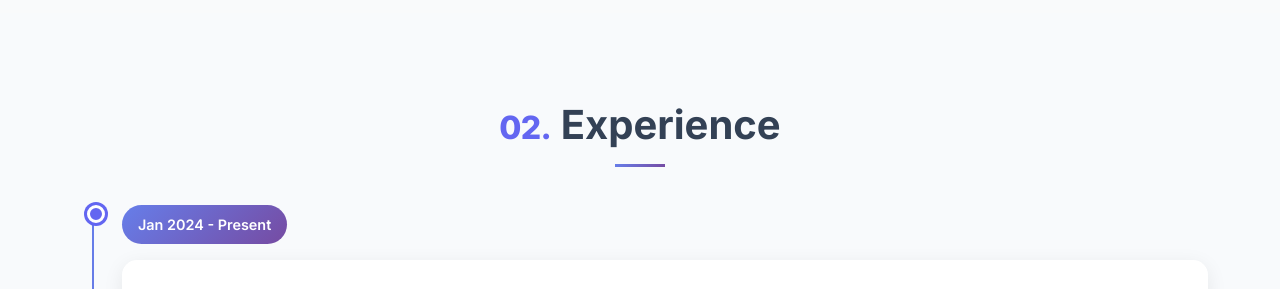
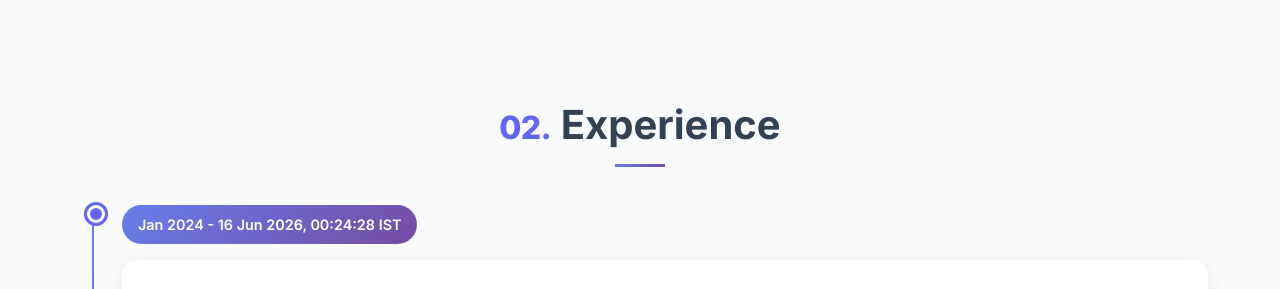
Before and after one commit to deepakharol/portfolio, a website: page index.html in a window 1280 px wide. Shown: the part 1736-2025 px from the top of the page. Drawn offline with Linux system fonts and the light colour scheme.

Commit message:
Live IST clock in timeline, hide native file input, gitignore local dev files
- Experience timeline "Present" now shows live ticking IST date/time
- Hide native "Choose Files" button in New Task modal (styled zone handles it)
- Add .dev.vars and .wrangler/ to .gitignore to prevent local secrets commit

Co-Authored-By: Claude Sonnet 4.6 <noreply@anthropic.com>

```diff
--- a/apps/todo/style.css
+++ b/apps/todo/style.css
@@ -198,7 +198,7 @@ html, body { height: 100%; font-family: 'Inter', -apple-system, sans-serif; colo
 .upload-zone { border: 2px dashed var(--border); border-radius: var(--radius); padding: 1.5rem; text-align: center; cursor: pointer; transition: var(--transition); color: var(--text2); font-size: 0.9rem; }
 .upload-zone:hover, .upload-zone.drag-over { border-color: var(--primary); background: rgba(99,102,241,0.04); color: var(--primary); }
 .upload-zone i { font-size: 1.5rem; margin-bottom: 0.5rem; display: block; }
-#file-input { display: none; }
+#file-input, #new-file-input { display: none; }
 
 .upload-zone-sm { padding: 0.75rem 1rem; font-size: 0.88rem; display: flex; align-items: center; gap: 0.5rem; flex-direction: row; justify-content: center; }
 .upload-zone-sm i { font-size: 1rem; margin: 0; display: inline; }
--- a/assets/js/main.js
+++ b/assets/js/main.js
@@ -13,6 +13,7 @@ document.addEventListener('DOMContentLoaded', function () {
     initTypingEffect();
     initScrollAnimations();
     initExperienceCounter();
+    initTimelineNow();
 
     // Dynamic footer year
     const yearEl = document.getElementById('footer-year');
@@ -429,6 +430,26 @@ function getProjectData(projectId) {
     return projects[projectId] || { title: 'Project Details', content: '<p>Project information not available.</p>' };
 }
 
+// Live IST clock for the "Present" label in the experience timeline
+function initTimelineNow() {
+    const el = document.getElementById('timeline-now');
+    if (!el) return;
+    function update() {
+        const now = new Date();
+        // IST = UTC + 5:30
+        const ist = new Date(now.getTime() + (5.5 * 60 * 60 * 1000));
+        const day   = String(ist.getUTCDate()).padStart(2, '0');
+        const month = ist.toLocaleString('en-US', { month: 'short', timeZone: 'UTC' });
+        const year  = ist.getUTCFullYear();
+        const h     = String(ist.getUTCHours()).padStart(2, '0');
+        const m     = String(ist.getUTCMinutes()).padStart(2, '0');
+        const s     = String(ist.getUTCSeconds()).padStart(2, '0');
+        el.textContent = `${day} ${month} ${year}, ${h}:${m}:${s} IST`;
+    }
+    update();
+    setInterval(update, 1000);
+}
+
 // Live experience counter — start: July 4 2022, 9:00 AM IST (UTC+5:30 = 03:30 UTC)
 function initExperienceCounter() {
     const START = new Date('2022-07-04T03:30:00Z');
--- a/index.html
+++ b/index.html
@@ -185,7 +185,7 @@
             <div class="timeline">
                 <!-- CleverTap Senior Software Engineer -->
                 <div class="timeline-item" data-aos="fade-up">
-                    <div class="timeline-date">Jan 2024 - Present</div>
+                    <div class="timeline-date">Jan 2024 - <span id="timeline-now"></span></div>
                     <div class="timeline-content">
                         <h3>Senior Software Engineer</h3>
                         <h4><i class="fas fa-building"></i> CleverTap, Mumbai</h4>
```
Also changed, not shown: 1 other file.
